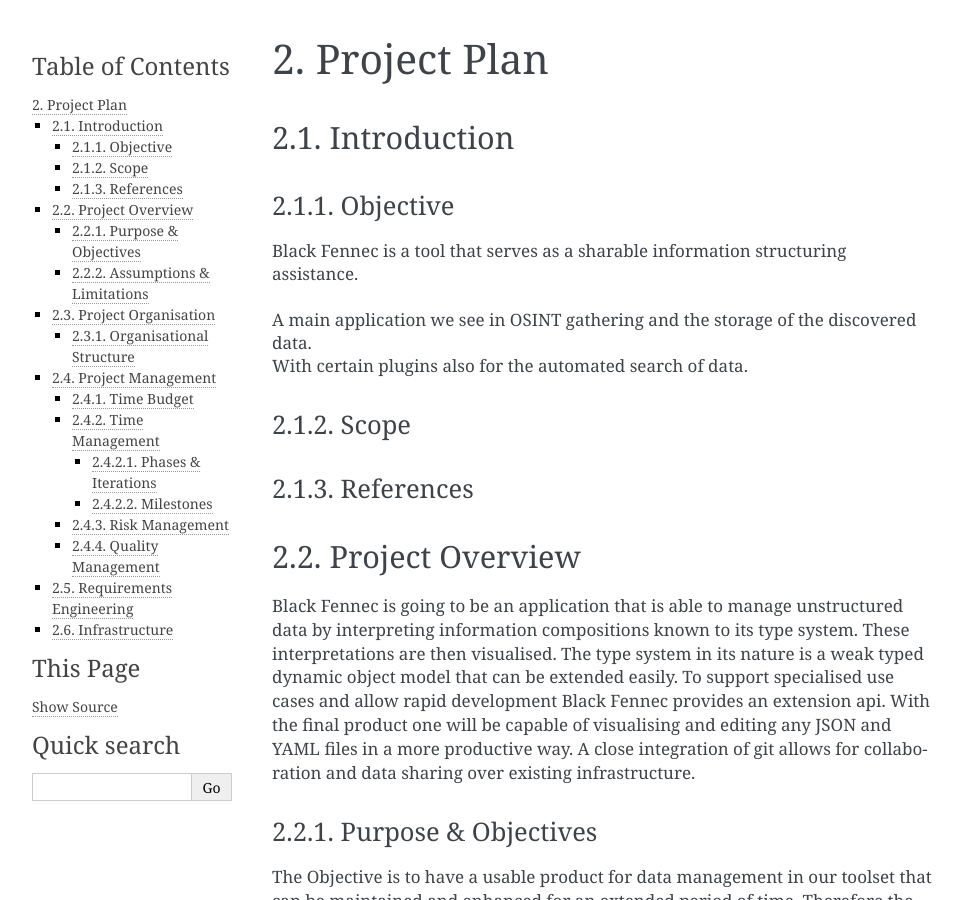
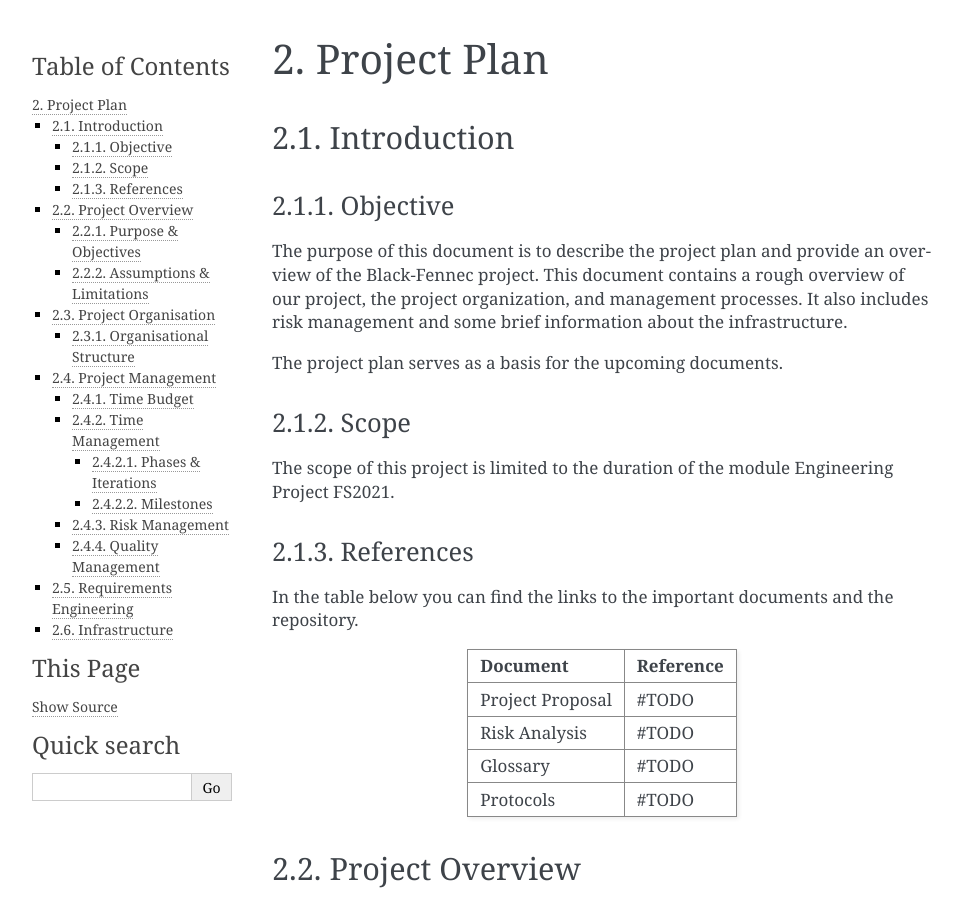
Before and after one commit to blackfennec-org/blackfennec, a Sphinx documentation site: the page built from docs/source/project_management/project_plan.rst, in a window 1280 px wide and 900 px high. Shown: the whole window, without its empty margins (148-1111 px from the left). Built offline with Sphinx 7.4.7, drawn with Linux system fonts in a browser that asks for light colours.

Commit message:
edit introduction

```diff
--- a/docs/source/project_management/project_plan.rst
+++ b/docs/source/project_management/project_plan.rst
@@ -6,34 +6,60 @@
 
 Objective
 ---------
-| Black Fennec is a tool that serves as a sharable information structuring assistance.
-|
-| A main application we see in OSINT gathering and the storage of the discovered data.
-| With certain plugins also for the automated search of data.
+The purpose of this document is to describe the project plan and provide an overview of the Black-Fennec project.
+This document contains a rough overview of our project, the project organization, and management processes.
+It also includes risk management and some brief information about the infrastructure.
+
+The project plan serves as a basis for the upcoming documents.
 
 Scope
 -----
+The scope of this project is limited to the duration of the module Engineering Project FS2021.
 
 References
 ----------
+In the table below you can find the links to the important documents and the repository.
+
++------------------------------+---------------------+
+| **Document**                 | **Reference**       |
++------------------------------+---------------------+
+| Project Proposal             | #TODO               |
++------------------------------+---------------------+
+| Risk Analysis                | #TODO               |
++------------------------------+---------------------+
+| Glossary                     | #TODO               |
++------------------------------+---------------------+
+| Protocols                    | #TODO               |
++------------------------------+---------------------+
+
 
 Project Overview
 ****************
-Black Fennec is going to be an application that is able to manage unstructured data by interpreting information compositions known to its type system. These interpretations are then visualised. The type system in its nature is a weak typed dynamic object model that can be extended easily. To support specialised use cases and allow rapid development Black Fennec provides an extension api. With the final product one will be capable of visualising and editing any JSON and YAML files in a more productive way. A close integration of git allows for collaboration and data sharing over existing infrastructure.
+Black Fennec is going to be an application that is able to manage unstructured data by interpreting information
+compositions known to its type system. These interpretations are then visualised. The type system in its nature is a
+weak typed dynamic object model that can be extended easily. To support specialised use cases and allow rapid
+development Black Fennec provides an extension api. With the final product one will be capable of visualising and
+editing any JSON and YAML files in a more productive way. A close integration of git allows for collaboration and data
+sharing over existing infrastructure.
 
 Purpose & Objectives
 --------------------
-The Objective is to have a usable product for data management in our toolset that can be maintained and enhanced for an extended period of time. Therefore the quality of our architecture is of utmost importance.
+The Objective is to have a usable product for data management in our toolset that can be maintained and enhanced for an
+extended period of time. Therefore the quality of our architecture is of utmost importance.
 
 We will use Black Fennec mainly as a data editing and visualisation tool that allows us to collaborate.
 
-Our hopes are that the project will inspire a community to develop extensions and find use cases that we currently cant envision. For this we intend to release our sourcecode into the public domain.
+Our hopes are that the project will inspire a community to develop extensions and find use cases that we currently cant
+envision. For this we intend to release our sourcecode into the public domain.
 
-To address our personal goals, we intend to utilise and reinforce the knowledge gained during our studies. Simultaneously we hope to learn many new principles and patterns.
+To address our personal goals, we intend to utilise and reinforce the knowledge gained during our studies.
+Simultaneously we hope to learn many new principles and patterns.
 
 Assumptions & Limitations
 -------------------------
-We expect to accomplish our core objectives before the delivery date. If time permits we will implement further extensions which add additional use cases. These extensions are not part of the engineering project but could be featured in the presentation to show the extensibility and usability of the project.
+We expect to accomplish our core objectives before the delivery date. If time permits we will implement further
+extensions which add additional use cases. These extensions are not part of the engineering project but could be
+featured in the presentation to show the extensibility and usability of the project.
 
 Project Organisation
 ********************
@@ -72,7 +98,8 @@
 
 Time Management
 ---------------
-We use Gitlab to track the time estimated and spent time of our work items represented as issues. For fine grained time management will be conducted before each sprint (lasting two weeks).
+We use Gitlab to track the time estimated and spent time of our work items represented as issues. For fine grained
+time management will be conducted before each sprint (lasting two weeks).
 
 Phases & Iterations
 ^^^^^^^^^^^^^^^^^^^
```
